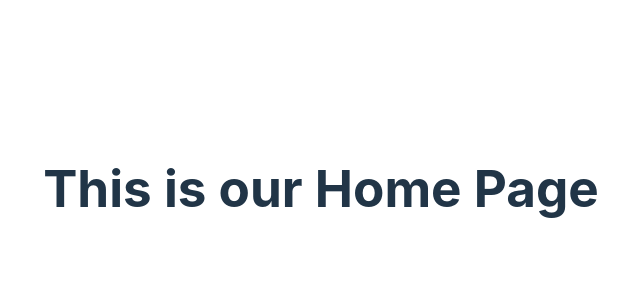
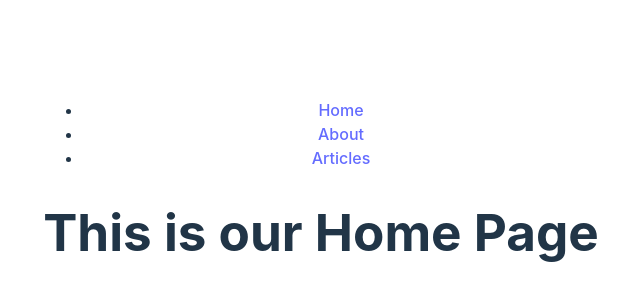
Before and after one commit to DilshanGDT/Project-ReactApp, a React (Vite) app in the folder front-end/: page / in a window 1280 px wide. Shown: the part 212-512 px from the top of the page, without its empty margins (319-959 px from the left). Built offline with nearby package versions, Linux system fonts and the light colour scheme.

Commit message:
NavBar - using react router links

```diff
--- a/front-end/src/App.jsx
+++ b/front-end/src/App.jsx
@@ -7,9 +7,13 @@
 import AboutPage from './pages/AboutPage';
 import ArticlePage from './pages/ArticlePage';
 import ArticleListPage from './pages/ArticleListPage';
+import Layout from './Layout';
 
 //define : what page we are gonna add to the react dom with specific paths
 const routes = [{
+  path: '/',
+  element: <Layout />,     //display in all the pages
+  children: [{
   path: '/',              //element path
   element: <HomePage />   //what to display
 }, {
@@ -22,13 +26,14 @@
   path: '/articles',
   element: <ArticleListPage />
 }]
+}]
 
 //create brwoser router
 const router = createBrowserRouter(routes);
 
 function App() {
-  return (
-    <RouterProvider router={router} />    //
+  return (  //we cannot use elements outside the RouterProvider thats why we cannot add NavBar outside
+    <RouterProvider router={router} />
   )
 }
 
--- /dev/null
+++ b/front-end/src/Layout.jsx
@@ -0,0 +1,11 @@
+import { Outlet } from "react-router-dom";
+import NavBar from "./NavBar";
+
+export default function Layout() {
+    return (  //we cannot use elements outside the RouterProvider thats why we cannot add NavBar outside
+        <>
+        <NavBar />
+        <Outlet />
+        </>
+      ) //outlet - represent what the page currently displayed
+}
--- /dev/null
+++ b/front-end/src/NavBar.jsx
@@ -0,0 +1,19 @@
+import { Link } from "react-router-dom"
+
+export default function NavBar() {
+    return (
+        <nav>
+            <ul>
+                <li>
+                    <Link to='/'>Home</Link>
+                </li>
+                <li>
+                    <Link to='/about'>About</Link>
+                </li>
+                <li>
+                    <Link to='/articles'>Articles</Link>
+                </li>
+            </ul>
+        </nav>
+    )
+}
```
